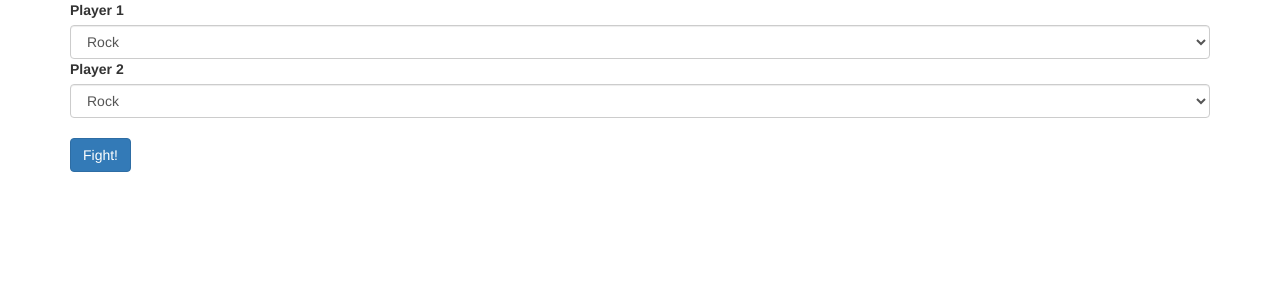
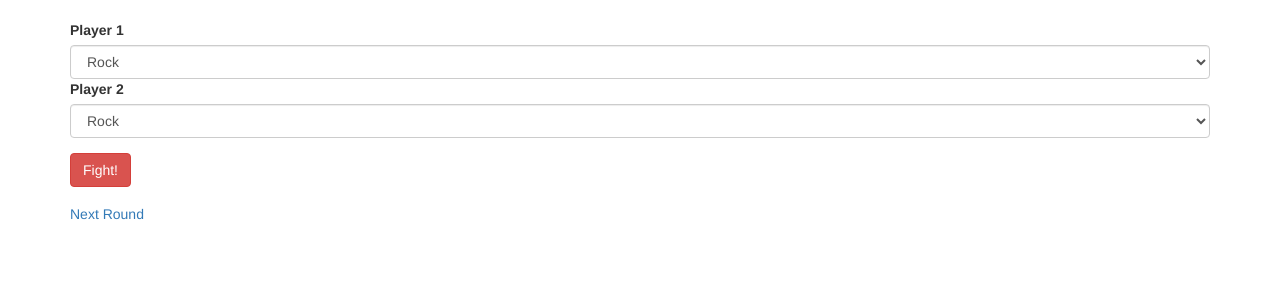
Before and after one commit to mckenro/RockPaperScissors, a PHP site: template views/index.html.twig in a window 1280 px wide. Shown: the top 300 px of the page. Run offline with PHP 8.4, Linux system fonts and the light colour scheme; the template is opened without the code that fills it, so the values that code supplies are empty; some libraries are stand-ins or nearby versions.

Commit message:
add final project

```diff
--- a/views/index.html.twig
+++ b/views/index.html.twig
@@ -8,7 +8,9 @@
   </head>
   <body>
     <div class="container">
+      <br>
       <form action="/rock" method="post">
+        <div class ="form-group">
         <label for="player1">Player 1</label>
         <select class="form-control" name="player_1_choice" id="player1rockpaperscissors">
           <option value="rock">Rock</option>
@@ -21,12 +23,15 @@
           <option value="paper">Paper</option>
           <option value="scissors">Scissors</option>
         </select>
-        <br>
-        <button type="submit" class="btn btn-primary" name="button">Fight!</button>
+      </div>
+      <div class ="form-group">
+        <button type="submit" class="btn btn-danger" name="button">Fight!</button>
+      </div>
       </form>
       <div class="winner">
         <h1>{{ winner }}</h1>
       </div>
+      <h5><a href="/">Next Round</a></h5>
     </div>
   </body>
 </html>
```
